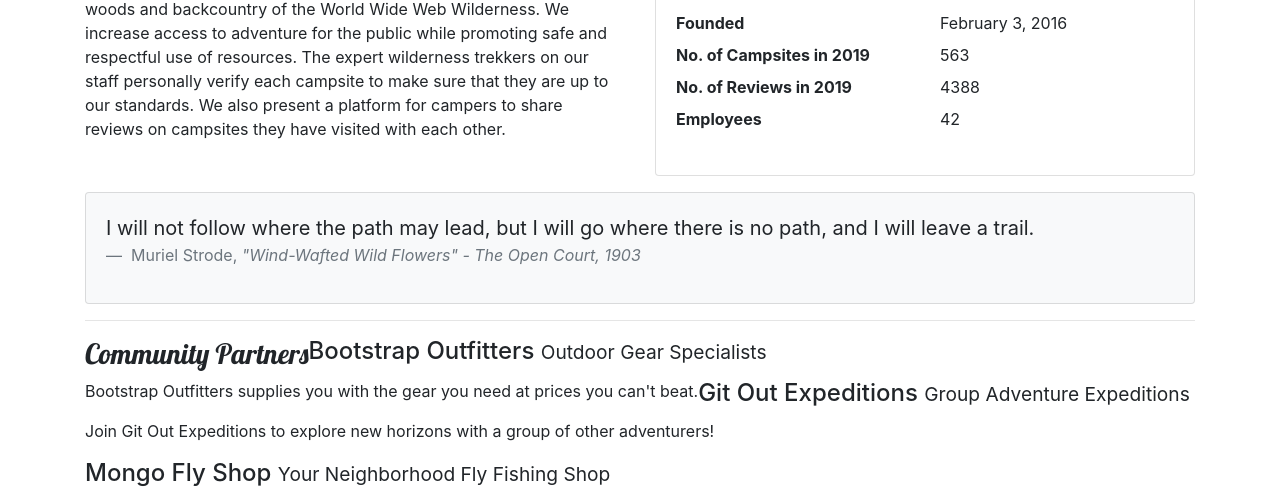
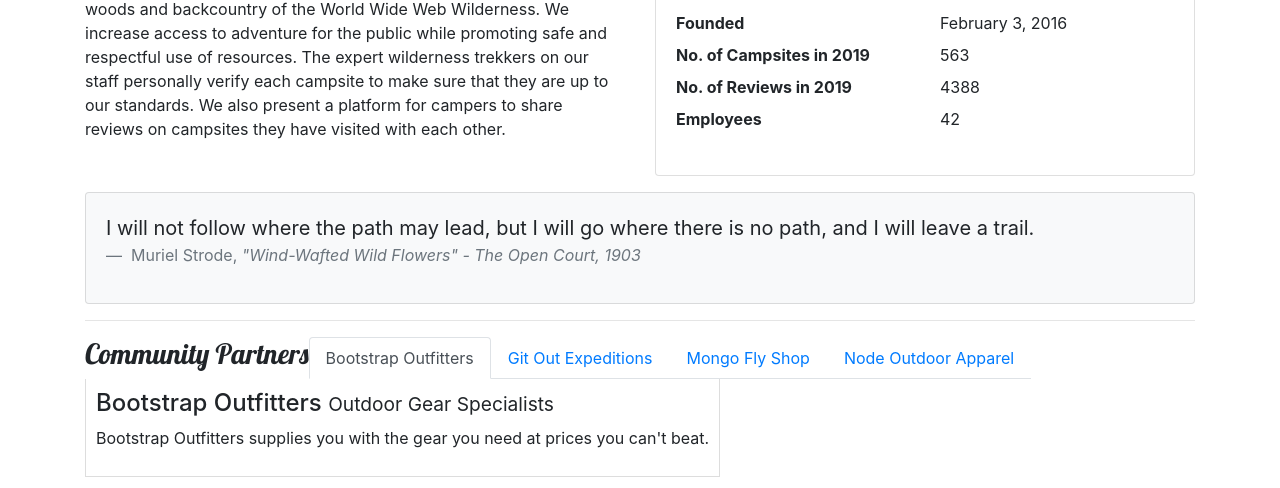
Before and after one commit to LaShell-Young/nucampsite, a website: page aboutus.html in a window 1280 px wide. Shown: the part 500-988 px from the top of the page. Drawn offline with nearby package versions, Linux system fonts and the light colour scheme.

Commit message:
week 3 add tab to aboutus

```diff
--- a/aboutus.html
+++ b/aboutus.html
@@ -141,11 +141,47 @@
       <div class="container">
         <div class="row">
           <h3>Community Partners</h3>
-          <h4>Bootstrap Outfitters <small>Outdoor Gear Specialists</small></h4>
+          <ul class="nav nav-tabs">
+            <li class="nav-item">
+              <a
+                class="nav-link active"
+                href="#bootstrap"
+                role="tab"
+                data-toggle="tab"
+                >Bootstrap Outfitters</a
+              >
+            </li>
+            <li class="nav-item">
+              <a class="nav-link" href="#git" role="tab" data-toggle="tab"
+                >Git Out Expeditions</a
+              >
+            </li>
+            <li class="nav-item">
+              <a class="nav-link" href="#mongo" role="tab" data-toggle="tab"
+                >Mongo Fly Shop</a
+              >
+            </li>
+            <li class="nav-item">
+              <a class="nav-link" href="#node" role="tab" data-toggle="tab"
+                >Node Outdoor Apparel</a
+              >
+            </li>
+          </ul>
+          <div class="tab-content">
+            <div
+              role="tabpanel"
+              class="tab-pane fade show active"
+              id="bootstrap"
+            >
+              <h4>
+                Bootstrap Outfitters <small>Outdoor Gear Specialists</small>
+              </h4>
               <p class="d-none d-sm-block">
-            Bootstrap Outfitters supplies you with the gear you need at prices
-            you can't beat.
+                Bootstrap Outfitters supplies you with the gear you need at
+                prices you can't beat.
               </p>
+            </div>
+            <div role="tabpanel" class="tab-pane fade" id="git">
               <h4>
                 Git Out Expeditions <small>Group Adventure Expeditions</small>
               </h4>
@@ -153,18 +189,27 @@
                 Join Git Out Expeditions to explore new horizons with a group of
                 other adventurers!
               </p>
+            </div>
+            <div role="tabpanel" class="tab-pane fade" id="mongo">
               <h4>
-            Mongo Fly Shop <small>Your Neighborhood Fly Fishing Shop</small>
+                Mongo Fly Shop
+                <small>Your Neighborhood Fly Fishing Shop.</small>
               </h4>
               <p class="d-none d-sm-block">
-            Need a new fishing pole, a tacklebox, or flies of all kinds? Stop by
-            Mongo Fly Shop.
+                Need a new fishing pole, a tacklebox, or flies of all kinds?
+                Stop by Mongo Fly Shop.
               </p>
-          <h4>Node Outdoor Apparel <small>Outdoor Clothes & Shoes</small></h4>
+            </div>
+            <div role="tabpanel" class="tab-pane fade" id="node">
+              <h4>
+                Node Outdoor Apparel <small>Outdoor Clothes & Shoes</small>
+              </h4>
               <p class="d-none d-sm-block">
-            From polar fleeces to swimsuits, hiking boots to waders, a visit to
-            Node will be sure to get you covered.
+                From polar fleeces to swimsuits, hiking boots to waders, a visit
+                to Node will be sure to get you covered.
               </p>
+            </div>
+          </div>
         </div>
       </div>
       <hr />
--- a/style.css
+++ b/style.css
@@ -34,6 +34,12 @@ h3 {
   padding: 20px 0;
 }
 
+.tab-content {
+  border: 1px solid #ddd;
+  border-top: none;
+  padding: 10px;
+}
+
 /* .footer {
   background-image: linear-gradient(rgb(163, 135, 245), white);
 } */
```
Lines whose indentation alone changed are shown as unchanged.
